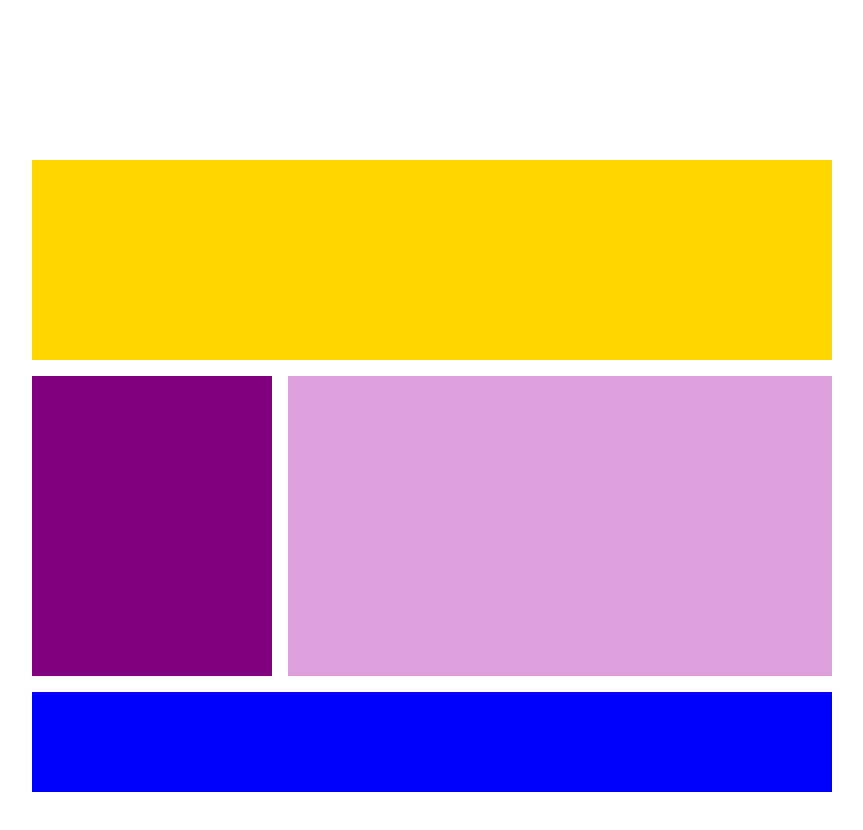
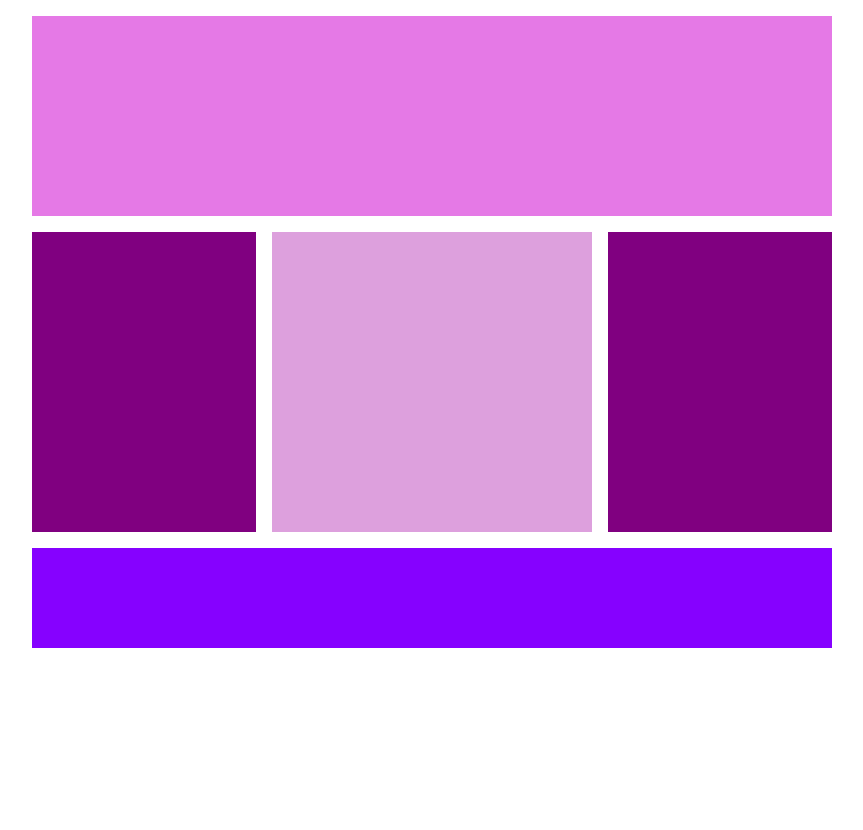
Before and after one commit to LauraMargherita25/htmlcss-struttura-wp, a plain HTML site: page index.html in a window 1280 px wide. Shown: the whole page, without its empty margins (208-1071 px from the left). After the commit the page ends 800 px from the top, so only its background shows below. Drawn offline with Linux system fonts and the light colour scheme.

Commit message:
Layout a tre sezioni verticali

```diff
--- a/index.html
+++ b/index.html
@@ -15,8 +15,9 @@
         </header>
 
         <main class="main-conteiner">
-            <div class="saidbar"></div>
-            <div class="content"></div>
+            <div class="column saidbar"></div>
+            <div class="column content"></div>
+            <div class="column saidbar"></div>
         </main>
 
         <footer class="main-footer">
--- a/style/style.css
+++ b/style/style.css
@@ -6,12 +6,12 @@
 
 .conteiner{
     width: 800px;
-    margin: 10em auto;
+    margin: 1em auto;
 }
 
 .main-header{
     height: 200px;
-    background-color: gold;
+    background-color: #e579e6;
 }
 
 .main-conteiner{
@@ -27,7 +27,11 @@
 
 .main-footer{
     height: 100px;
-    background-color: blue;
+    background-color: #8601ff;
+}
+
+.column{
+    float: left;
 }
 
 .saidbar, .content{
@@ -35,14 +39,14 @@
 }
 
 .saidbar{
-    width: 30%;
+    width: calc(30% - 1em);
    background-color: purple;
    float: left;
-   margin-right: 1em;
 }
 
 .content{
-    width: calc(70% - 1em);
+    width: 40%;
+    margin: 0 1em;
     background-color: plum;
     float: left;
 }
```
